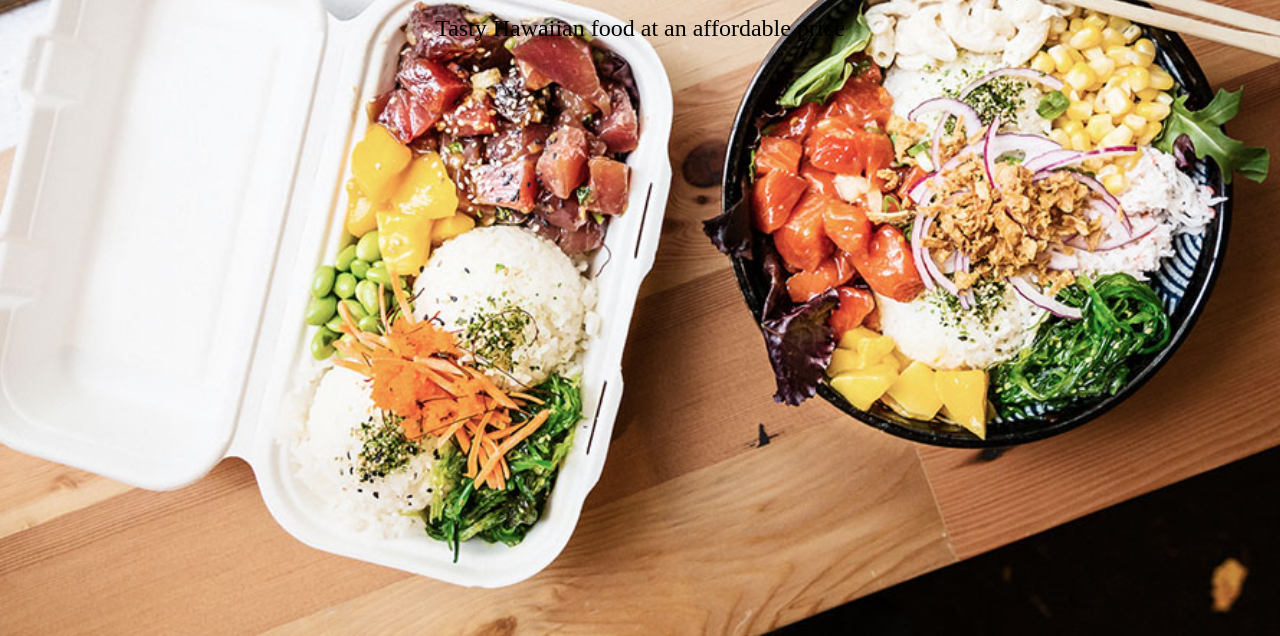
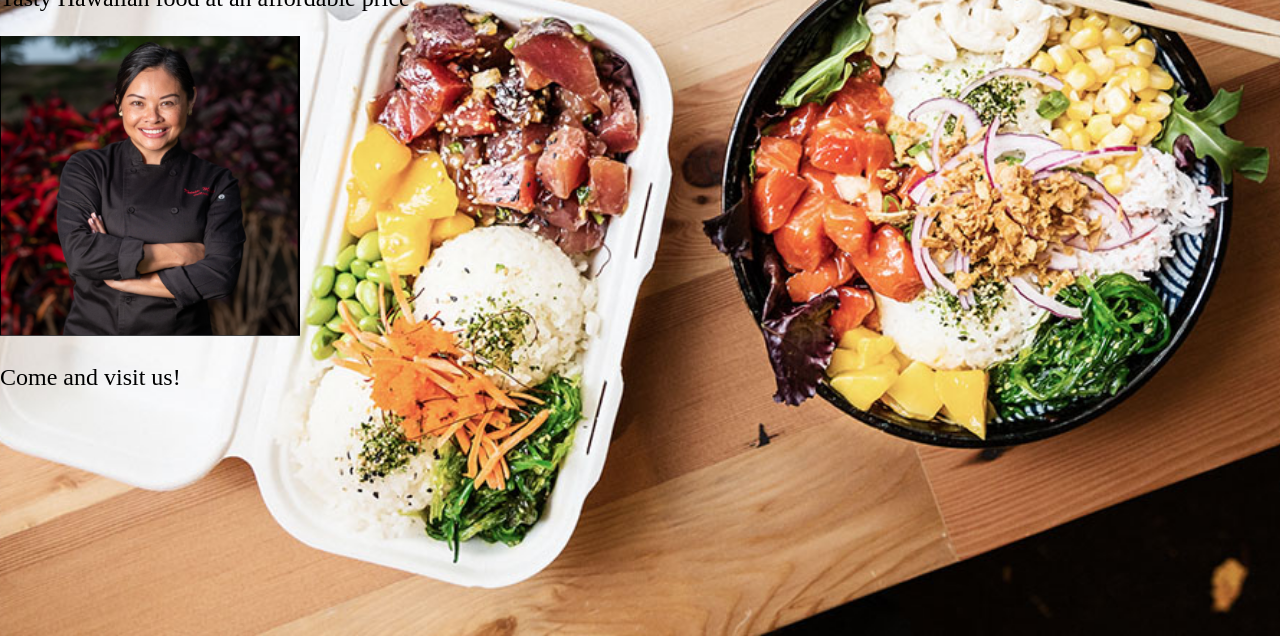
Before and after one commit to coderlore/restaurant, a website built with webpack: page dist/index.html in a window 1280 px wide. Shown: the part 164-800 px from the top of the page. Built offline with nearby package versions, Linux system fonts and the light colour scheme.

Commit message:
Added more content to homepage

```diff
--- a/src/home.js
+++ b/src/home.js
@@ -1,8 +1,11 @@
+import chef from '../asset/chef.jpeg';
+
 function loadHome() {
     const content = document.querySelector('#content');
     content.id = 'content';
 
     const homePage = document.createElement('div');
+    homePage.id = 'home';
     homePage.setAttribute('data-tab-content', 'home')
     homePage.classList.add('show');
     homePage.classList.add('tab-content');
@@ -15,6 +18,17 @@ function loadHome() {
     p.innerHTML = 'Tasty Hawaiian food at an affordable price';
     homePage.appendChild(p);
 
+    const chefImage = new Image();
+    chefImage.src = chef;
+    chefImage.alt = 'Chef Sherry';
+    chefImage.style.height = '300px';
+    chefImage.style.width = '300px';
+    homePage.appendChild(chefImage);
+
+    const message = document.createElement('p');
+    message.innerHTML = 'Come and visit us!';
+    homePage.appendChild(message);
+
     content.appendChild(homePage)
     document.body.appendChild(content);
 }
--- a/src/style.css
+++ b/src/style.css
@@ -1,14 +1,12 @@
-h1 {
+/*h1 {
     display: flex;
     font-size: 2.8rem;
     justify-content: center;
     flex: 0 1 50%;
 }
-
+*/
 p {
-    display: flex;
     font-size: 1.5rem;
-    justify-content: center;
 }
 
 body {
@@ -66,3 +64,14 @@ button {
 .show[data-tab-content] {
     display: block;
 }
+
+/*#home {
+    background: rgba(255, 255, 255, 0.8);
+    width: 70%;
+    margin: 60px auto;
+    display: flex;
+    flex-direction: column;
+    align-items: center;
+    justify-content: center;
+    border-radius: 5px;
+}*/
```
Also changed, not shown: asset/chef.jpeg (added), 1 other file.
